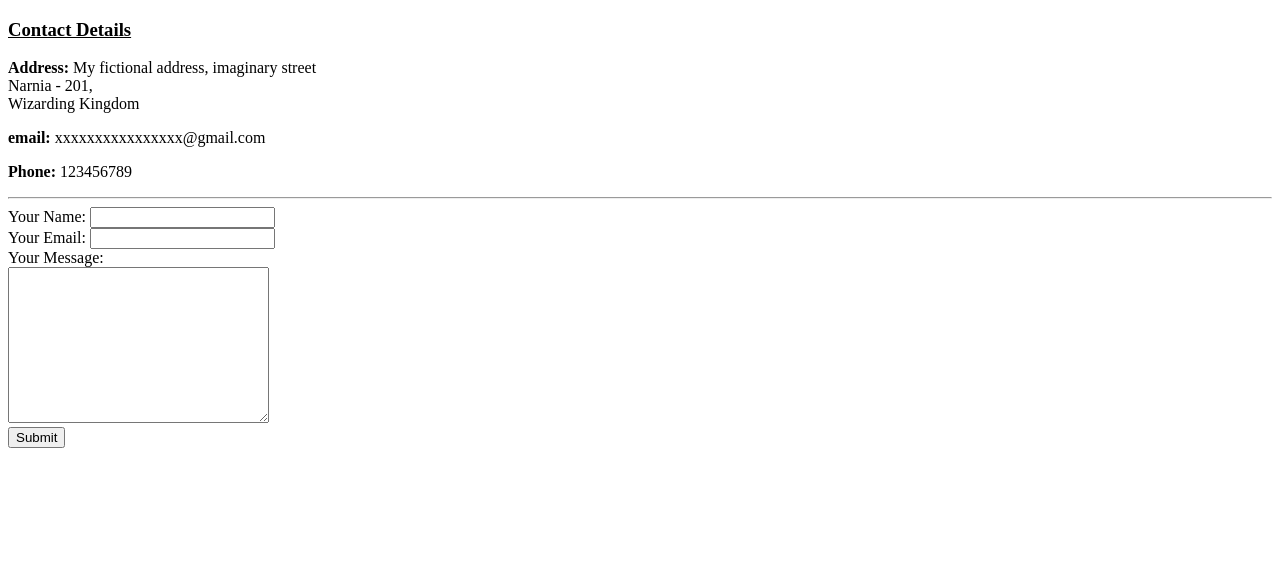
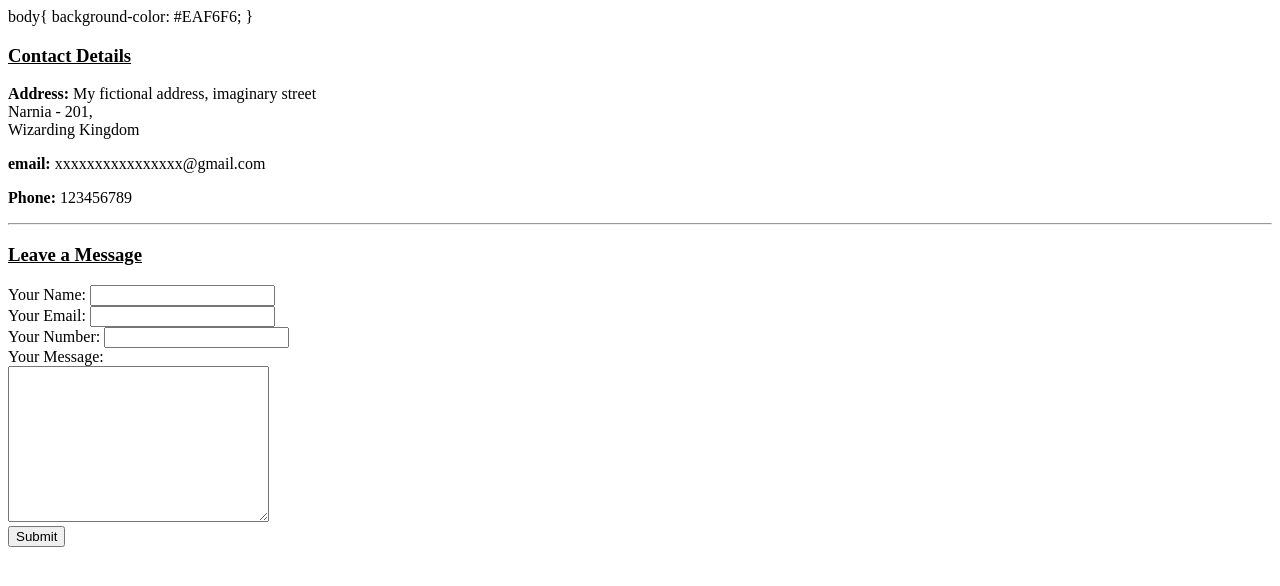
Before and after one commit to Sooraj-S-Nair/cv, a plain HTML site: page contact.html in a window 1280 px wide. Drawn offline with Linux system fonts and the light colour scheme.

Commit message:
Update contact.html

```diff
--- a/contact.html
+++ b/contact.html
@@ -3,6 +3,11 @@
   <head>
     <meta charset="utf-8">
     <title>Sooraj Contact</title>
+
+    body{
+     background-color: #EAF6F6;
+    }
+
   </head>
   <body>
     <h3><u>Contact Details</u></h3>
@@ -13,12 +18,14 @@
 
     <p><strong>Phone:</strong> 123456789</p>
     <hr>
-
+    <h3><u>Leave a Message</u></h3>
     <form action="mailto:sooraj00x@gmail.com" method="post" enctype="text/plain">
       <label>Your Name:</label>
       <input type="text" name="yourName" value=""><br>
       <label>Your Email:</label>
       <input type="email" name="yourEmail" value=""><br>
+      <laber>Your Number:</label>
+      <input type="number" name="yourNumber" value=""><br>
       <label>Your Message:</label><br>
       <textarea name="yourMESSAGE" rows="10" cols="30"></textarea><br>
       <input type="submit" name="">
```
